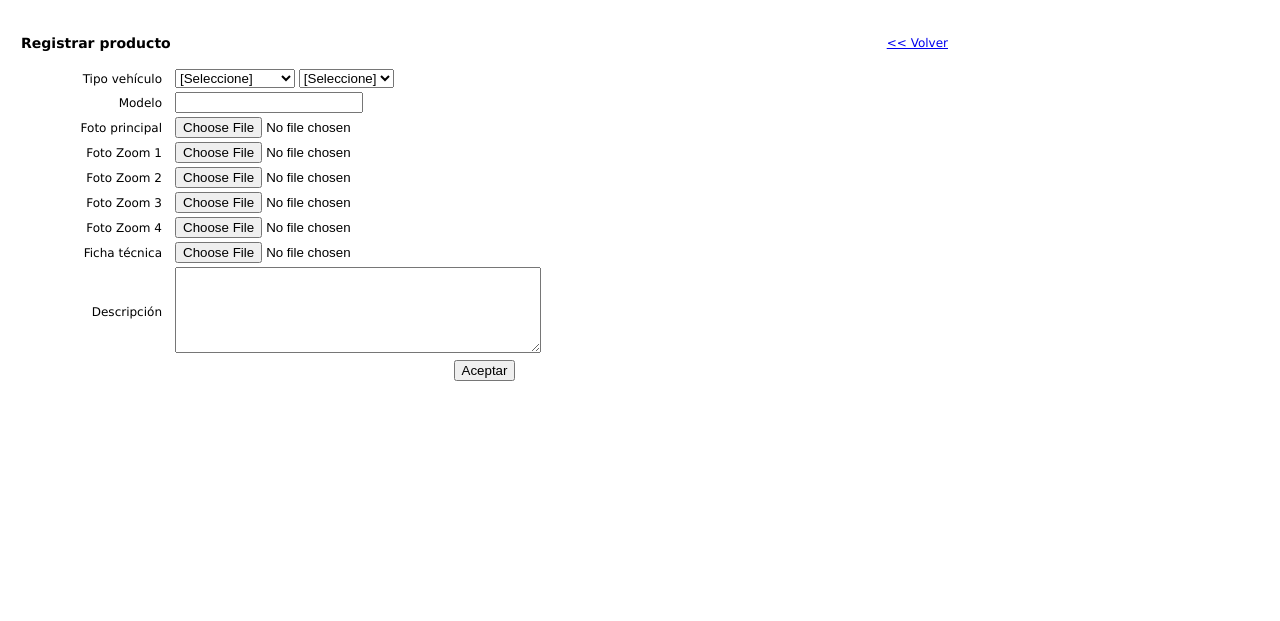
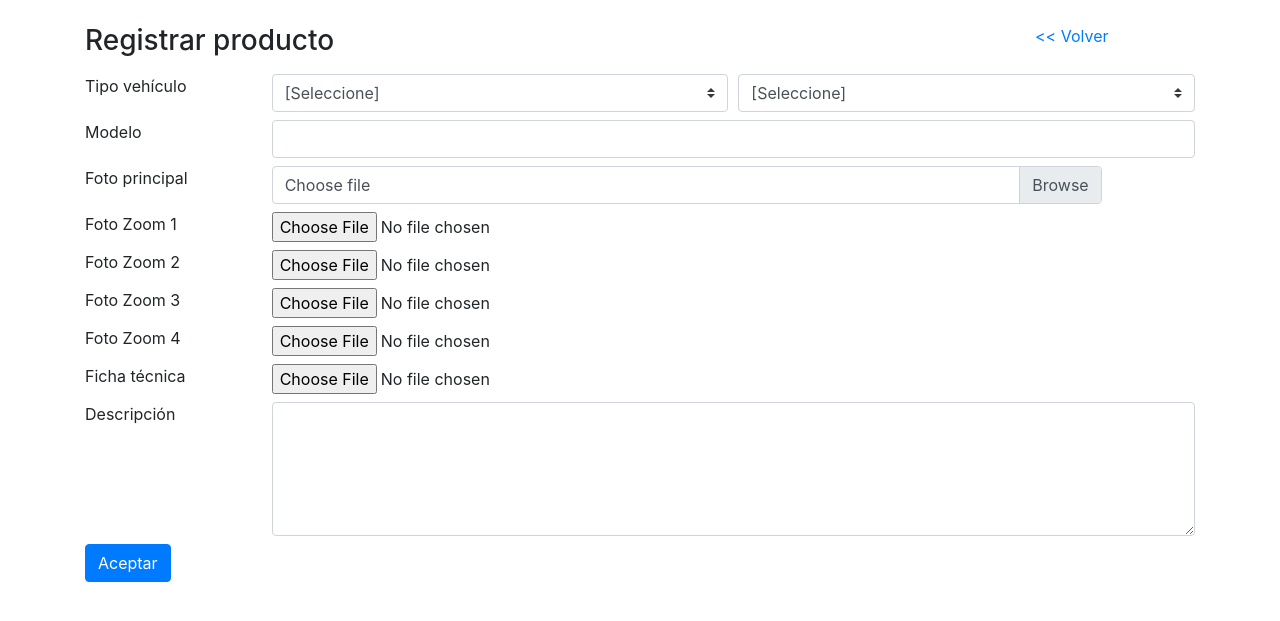
Before and after one commit to cesardl/admin-buffalo, a PHP site: the page made by administrator/formProducto.php in a window 1280 px wide. Shown: the top 621 px of the page. Run offline with PHP 8.4, Linux system fonts and the light colour scheme; the visitor is signed in with stand-in values (Sample User, id 1); data comes from the database, SQL or seed files in the repository; data that the repository does not hold is empty.

Commit message:
BS4 en editar producto

```diff
--- a/administrator/VehiculoSelect.php
+++ b/administrator/VehiculoSelect.php
@@ -8,13 +8,11 @@
 
 $id_producto = $_POST['veh_id'];
 
-if ($id_producto == 0) {
-    echo '<option value="0">[Seleccione]</option>';
-} else {
+echo '<option value="0">[Seleccione]</option>';
+if ($id_producto != 0) {
     $vehiculoBL = new VehiculoBL();
     $masters = $vehiculoBL->getMastersByVehiculo($id_producto);
     for ($i = 0; $i < count($masters); $i++) {
         echo "<option value=\"{$masters[$i]->getId_master()}\">{$masters[$i]->getClase()}</option>";
     }
 }
-?>
--- a/administrator/bienvenido.php
+++ b/administrator/bienvenido.php
@@ -132,5 +132,4 @@
     </script>
     </body>
     </html>
-<?php }
-?>
+<?php } ?>
--- a/administrator/formProducto.php
+++ b/administrator/formProducto.php
@@ -25,26 +25,30 @@
     }
     ?>
     <!DOCTYPE html>
-    <html>
+    <html lang="en">
     <head>
         <meta http-equiv="Content-Type" content="text/html; charset=UTF-8">
+        <link rel="shortcut icon" type="image/jpg" href="favicon.ico"/>
         <link type="text/css" href="style/style.css" rel="stylesheet" media="screen"/>
-            <script type="text/javascript" src="scritps/jquery.js"></script>
-            <script type="text/javascript" src="scritps/funciones_producto.js"></script>
+        <link rel="stylesheet" href="https://stackpath.bootstrapcdn.com/bootstrap/4.4.1/css/bootstrap.min.css"
+              integrity="sha384-Vkoo8x4CGsO3+Hhxv8T/Q5PaXtkKtu6ug5TOeNV6gBiFeWPGFN9MuhOf23Q9Ifjh"
+              crossorigin="anonymous">
         <title>Formulario de producto</title>
     </head>
     <body>
+    <div class="container pt-4">
+        <div class="row">
+            <div class="col"><h3><?php echo $title ?></h3></div>
+            <div class="col-2">
+                <a href="bienvenido.php">&lt;&lt; Volver</a>
+            </div>
+        </div>
         <form id="formProducto" method="POST" action="actionProductoCtrl.php" enctype="multipart/form-data">
-                <table style="width: 75%;">
-                    <tr>
-                        <td style="width: 150px;"><h3><?php echo $title ?></h3></td>
-                        <td style="text-align: right;"><a href="bienvenido.php">&lt;&lt; Volver</a></td>
-                    <input type="hidden" id="id_producto" name="id_producto" value="<?php echo $producto->getId_producto() ?>" />
-                    </tr>
-                    <tr>
-                        <td class="tdLabel"><label for="vehiculo">Tipo veh&iacute;culo</label></td>
-                        <td>
-                            <select id="vehiculo" name="vehiculo" style="width: 120px;">
+            <input type="hidden" id="id_producto" name="id_producto" value="<?php echo $producto->getId_producto() ?>"/>
+            <div class="form-row my-2">
+                <div class="col-2"><label for="vehiculo">Tipo veh&iacute;culo</label></div>
+                <div class="col">
+                    <select id="vehiculo" name="vehiculo" class="custom-select">
                         <option value="0">[Seleccione]</option>
                         <?php
                         $vehiculoBL = new VehiculoBL();
@@ -63,7 +67,9 @@
                         }
                         ?>
                     </select>
-                            <select id="master" name="master">
+                </div>
+                <div class="col">
+                    <select id="master" name="master" class="custom-select">
                         <option value="0">[Seleccione]</option>
                         <?php
                         $masters = $vehiculoBL->getMastersByVehiculo($master->getId_vehiculo());
@@ -77,108 +83,138 @@
                         }
                         ?>
                     </select>
-                        </td>
-                    </tr>
-                    <tr>
-                        <td class="tdLabel"><label for="modelo">Modelo</label></td>
-                        <td>
+                </div>
+            </div>
+            <div class="form-row my-2">
+                <div class="col-2"><label for="modelo">Modelo</label></div>
+                <div class="col">
                     <input type="text" id="modelo" name="modelo"
-                                   style="width: 180px;"
-                                   value="<?php echo $producto->getModelo() ?>" />
-                        </td>
-                    </tr>
-                    <tr>
-                        <td class="tdLabel">Foto principal</td>
-                        <td>
-                            <input type="hidden" id="v_imagen" name="v_imagen" value="<?php echo $producto->getFoto_principal() ?>"/>
-                            <input type="file" id="imagen" name="imagen" />
+                           class="form-control"
+                           value="<?php echo $producto->getModelo() ?>"/>
+                </div>
+            </div>
+            <div class="form-row my-2">
+                <div class="col-2">Foto principal</div>
+                <div class="col">
+                    <input type="hidden" id="v_imagen" name="v_imagen"
+                           value="<?php echo $producto->getFoto_principal() ?>"/>
+                    <div class="custom-file">
+                        <input type="file" class="custom-file-input" id="imagen" name="imagen">
+                        <label class="custom-file-label" for="imagen">Choose file</label>
+                    </div>
+                </div>
+                <div class="col-1">
                     <?php
                     $fprin = $producto->getFoto_principal();
                     if (!empty($fprin)) {
-                                echo "<img src=\"../$fprin\" alt=\"Foto principal\" style=\"width: 5%;\" />";
+                        echo "<img src=\"../$fprin\" class=\"img-thumbnail\" alt=\"Foto principal\"/>";
                     }
                     ?>
-                        </td>
-                    </tr>
-                    <tr>
-                        <td class="tdLabel">Foto Zoom 1</td>
-                        <td>
-                            <input type="hidden" id="v_zoom1" name="v_zoom1" value="<?php echo $producto->getFoto_zoom_1() ?>" />
-                            <input type="file" id="zoom1" name="zoom1" />
+                </div>
+            </div>
+            <div class="form-row my-2">
+                <div class="col-2">Foto Zoom 1</div>
+                <div class="col">
+                    <input type="hidden" id="v_zoom1" name="v_zoom1"
+                           value="<?php echo $producto->getFoto_zoom_1() ?>"/>
+                    <input type="file" id="zoom1" name="zoom1"/>
+                </div>
+                <div class="col-1">
                     <?php
                     $zoom1 = $producto->getFoto_zoom_1();
                     if (!empty($zoom1)) {
-                                echo "<img src=\"../$zoom1\" alt=\"Zoom 1\" style=\"width: 5%;\" />";
+                        echo "<img src=\"../$zoom1\" class=\"img-thumbnail\" alt=\"Zoom 1\"/>";
                     }
                     ?>
-                        </td>
-                    </tr>
-                    <tr>
-                        <td class="tdLabel">Foto Zoom 2</td>
-                        <td>
-                            <input type="hidden" id="v_zoom2" name="v_zoom2" value="<?php echo $producto->getFoto_zoom_2() ?>" />
-                            <input type="file" id="zoom2" name="zoom2" />
+                </div>
+            </div>
+            <div class="form-row my-2">
+                <div class="col-2">Foto Zoom 2</div>
+                <div class="col">
+                    <input type="hidden" id="v_zoom2" name="v_zoom2"
+                           value="<?php echo $producto->getFoto_zoom_2() ?>"/>
+                    <input type="file" id="zoom2" name="zoom2"/>
+                </div>
+                <div class="col-1">
                     <?php
                     $zoom2 = $producto->getFoto_zoom_2();
                     if (!empty($zoom2)) {
-                                echo "<img src=\"../$zoom2\" alt=\"Zoom 2\" style=\"width: 5%;\" />";
+                        echo "<img src=\"../$zoom2\" class=\"img-thumbnail\" alt=\"Zoom 2\"/>";
                     }
                     ?>
-                        </td>
-                    </tr>
-                    <tr>
-                        <td class="tdLabel">Foto Zoom 3</td>
-                        <td>
-                            <input type="hidden" id="v_zoom3" name="v_zoom3" value="<?php echo $producto->getFoto_zoom_3() ?>" />
-                            <input type="file" id="zoom3" name="zoom3" />
+                </div>
+            </div>
+            <div class="form-row my-2">
+                <div class="col-2">Foto Zoom 3</div>
+                <div class="col">
+                    <input type="hidden" id="v_zoom3" name="v_zoom3"
+                           value="<?php echo $producto->getFoto_zoom_3() ?>"/>
+                    <input type="file" id="zoom3" name="zoom3"/>
+                </div>
+                <div class="col-1">
                     <?php
                     $zoom3 = $producto->getFoto_zoom_3();
                     if (!empty($zoom3)) {
-                                echo "<img src=\"../$zoom3\" alt=\"Zoom 3\" style=\"width: 5%;\" />";
+                        echo "<img src=\"../$zoom3\" class=\"img-thumbnail\" alt=\"Zoom 3\"/>";
                     }
                     ?>
-                        </td>
-                    </tr>
-                    <tr>
-                        <td class="tdLabel">Foto Zoom 4</td>
-                        <td>
-                            <input type="hidden" id="v_zoom4" name="v_zoom4" value="<?php echo $producto->getFoto_zoom_4() ?>" />
-                            <input type="file" id="zoom4" name="zoom4" />
+                </div>
+            </div>
+            <div class="form-row my-2">
+                <div class="col-2">Foto Zoom 4</div>
+                <div class="col">
+                    <input type="hidden" id="v_zoom4" name="v_zoom4"
+                           value="<?php echo $producto->getFoto_zoom_4() ?>"/>
+                    <input type="file" id="zoom4" name="zoom4"/>
+                </div>
+                <div class="col-1">
                     <?php
                     $zoom4 = $producto->getFoto_zoom_4();
                     if (!empty($zoom4)) {
-                                echo "<img src=\"../$zoom4\" alt=\"Zoom 4\" style=\"width: 5%;\" />";
+                        echo "<img src=\"../$zoom4\" class=\"img-thumbnail\" alt=\"Zoom 4\"/>";
                     }
                     ?>
-                        </td>
-                    </tr>
-                    <tr>
-                        <td class="tdLabel">Ficha t&eacute;cnica</td>
-                        <td>
-                            <input type="hidden" name="v_fichtec" value="<?php echo $producto->getFicha_tecnica() ?>" />
-                            <input type="file" id="fichtec" name="fichtec" />
+                </div>
+            </div>
+            <div class="form-row my-2">
+                <div class="col-2">Ficha t&eacute;cnica</div>
+                <div class="col">
+                    <input type="hidden" name="v_fichtec" value="<?php echo $producto->getFicha_tecnica() ?>"/>
+                    <input type="file" id="fichtec" name="fichtec"/>
+                </div>
+                <div class="col-1">
                     <?php
                     $ficha = $producto->getFicha_tecnica();
                     if (!empty($ficha)) {
-                                echo "<img src=\"images/pdf.png\" alt=\"Ficha tecnica\" style=\"width: 10%;\" />";
+                        echo "<img src=\"images/pdf.png\" alt=\"Ficha tecnica\"/>";
                     }
                     ?>
-                        </td>
-                    </tr>
-                    <tr>
-                        <td class="tdLabel"><label for="descripcion">Descripci&oacute;n</label></td>
-                        <td>
-                            <textarea id="descripcion" name="descripcion"  style="height: 80px; width: 360px;"><?php echo $producto->getDescripcion() ?></textarea>
-                        </td>
-                    </tr>
-                    <tr>
-                        <td colspan="2" style="text-align: center;">
-                            <input id="btn_acept" type="button" name="name" value="Aceptar" />
-                        </td>
-                    </tr>
-                </table>
+                </div>
+            </div>
+            <div class="form-row my-2">
+                <div class="col-2"><label for="descripcion">Descripci&oacute;n</label></div>
+                <div class="col">
+                    <textarea id="descripcion" name="descripcion" rows="5"
+                              class="form-control"><?php echo $producto->getDescripcion() ?></textarea>
+                </div>
+            </div>
+            <div class="form-row my-2">
+                <div class="col">
+                    <input id="btn_acept" type="button" name="name" value="Aceptar" class="btn btn-primary"/>
+                </div>
+            </div>
         </form>
+    </div>
+    <script src="https://code.jquery.com/jquery-3.4.1.min.js"
+            integrity="sha384-vk5WoKIaW/vJyUAd9n/wmopsmNhiy+L2Z+SBxGYnUkunIxVxAv/UtMOhba/xskxh"
+            crossorigin="anonymous"></script>
+    <script src="https://stackpath.bootstrapcdn.com/bootstrap/4.4.1/js/bootstrap.min.js"
+            integrity="sha384-wfSDF2E50Y2D1uUdj0O3uMBJnjuUD4Ih7YwaYd1iqfktj0Uod8GCExl3Og8ifwB6"
+            crossorigin="anonymous"></script>
+    <script src="https://cdn.jsdelivr.net/npm/popper.js@1.16.0/dist/umd/popper.min.js"
+            integrity="sha384-Q6E9RHvbIyZFJoft+2mJbHaEWldlvI9IOYy5n3zV9zzTtmI3UksdQRVvoxMfooAo"
+            crossorigin="anonymous"></script>
+    <script type="text/javascript" src="scritps/funciones_producto.js"></script>
     </body>
     </html>
-    <?php
-}?>
+<?php } ?>
--- a/administrator/style/style.css
+++ b/administrator/style/style.css
@@ -6,16 +6,6 @@
         Purpose of the stylesheet follows.
 */
 
-root {
-    display: block;
-}
-
-body {
-    font-family: 'lucida grande',tahoma,verdana,arial,sans-serif;
-    font-size: 12px;
-    padding: 10px;
-}
-
 .tdLabel {
     padding-right: 10px;
     text-align: right;
--- a/administrator/util/Connection.php
+++ b/administrator/util/Connection.php
@@ -25,5 +25,3 @@
     }
 
 }
-
-?>
```
Also changed, not shown: administrator/actionProductoCtrl.php (+13 -4 lines), administrator/bussinessLogic/VehiculoBL.php (+10 -7 lines), administrator/formColores.php (+27 -14 lines), administrator/formDetalles.php (+35 -14 lines), administrator/scritps/funciones_producto.js (+15 -10 lines). Lines whose indentation alone changed are shown as unchanged.
